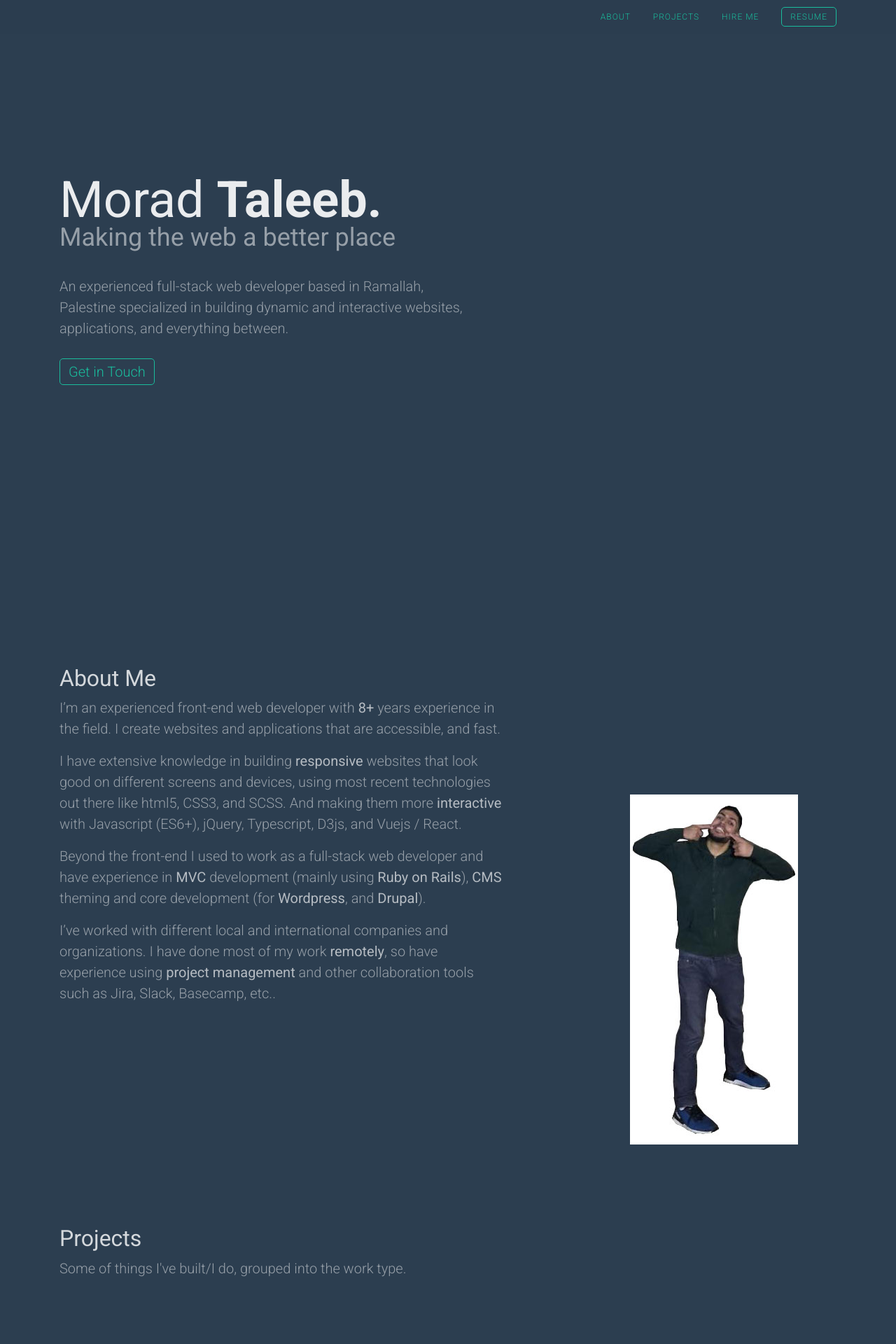
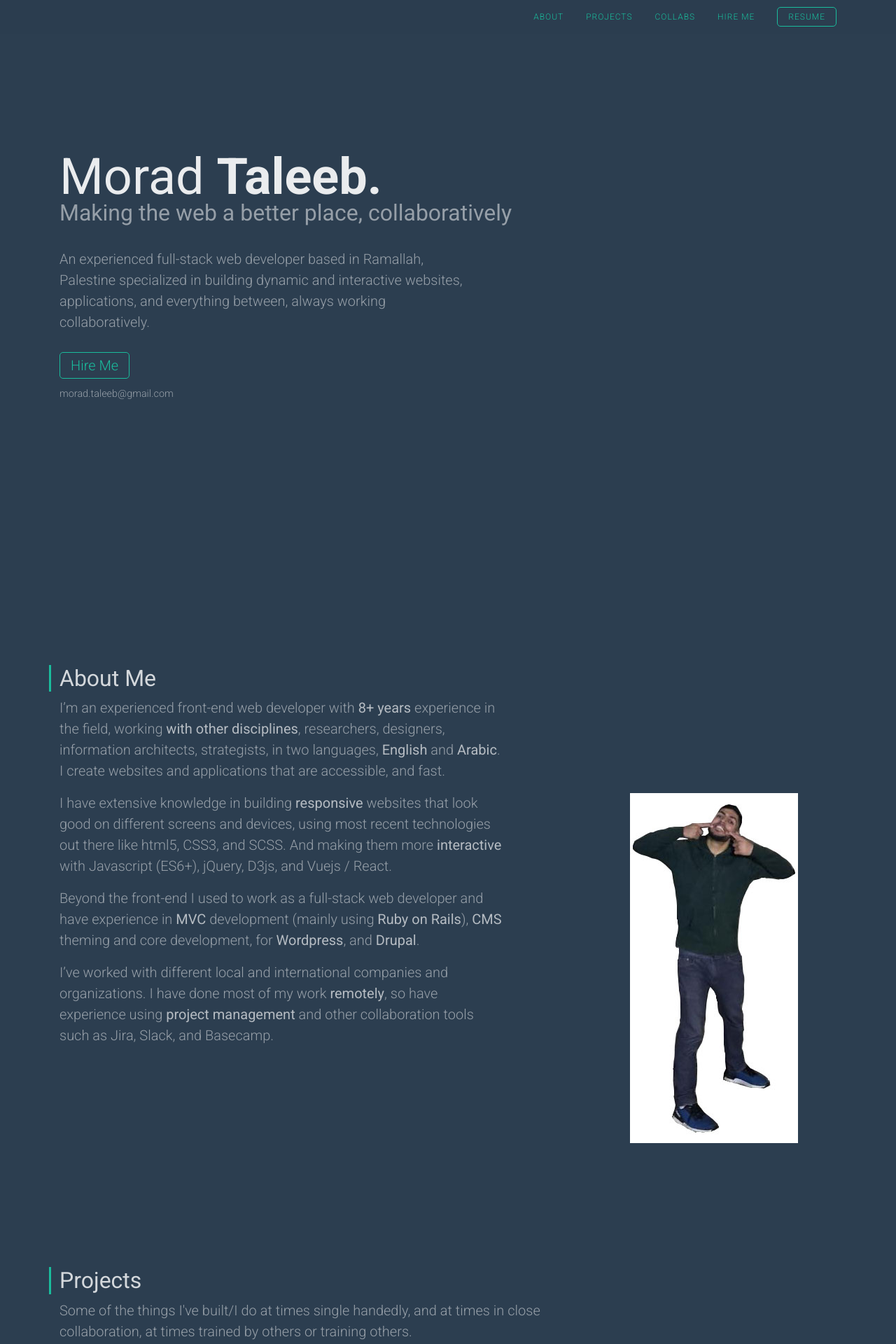
Before and after one commit to moradtaleeb/morad-website-v3, a PHP site: page / in a window 1280 px wide. Shown: the top 1920 px of the page at 70% size. Run offline with PHP 8.4, Linux system fonts and the light colour scheme.

Commit message:
Content update

```diff
--- a/home.html
+++ b/home.html
@@ -3,7 +3,7 @@
 <head>
   <title> Morad Taleeb | Full Stack Web Developer </title>
   <meta charset="utf-8" name="description" content="Morad Taleeb, a full stack web developer based in Ramallah, Palestine">
-  <meta charset="utf-8" name="keywords" content="Palestine, Ramallah, Remote, Freelancer, Wordpress, Drupal, Ruby on Rails, React, Reactjs, Firebase, MVC, CMS, Web Developer, Web Development, Web Consultancy, Web Consultant, Git, Javascript, Typescript, SPA, Vuejs, Mobile Development, Morad Taleeb">
+  <meta charset="utf-8" name="keywords" content="Freelance web developer, freelance Drupal developer, freelance Wordpress developer, freelance web consultant in Palestine, freelance web developer in Palestine, Drupal developer in Palestine, Wordpress developer in Palestine, Ramallah, Remote, Freelancer, Wordpress, Drupal, Ruby on Rails, React, Reactjs, Firebase, MVC, CMS, Web Developer, Web Development, Web Consultancy, Web Consultant, Git, Javascript, Typescript, SPA, Vuejs, Mobile Development, Morad Taleeb">
   <script src="https://code.jquery.com/jquery-3.5.1.min.js" integrity="sha256-9/aliU8dGd2tb6OSsuzixeV4y/faTqgFtohetphbbj0=" crossorigin="anonymous"></script>
   <link rel="stylesheet" href="https://maxcdn.bootstrapcdn.com/bootstrap/4.0.0/css/bootstrap.min.css" integrity="sha384-Gn5384xqQ1aoWXA+058RXPxPg6fy4IWvTNh0E263XmFcJlSAwiGgFAW/dAiS6JXm" crossorigin="anonymous">
   <link rel="preconnect" href="https://fonts.gstatic.com">
@@ -42,8 +42,9 @@
           <ul class="list-inline">
             <li class="list-inline-item"><a href="#about">About</a></li>
             <li class="list-inline-item"><a href="#projects">Projects</a></li>
+            <li class="list-inline-item"><a href="#collaborations">Collabs</a></li>
             <li class="list-inline-item"><a href="#hire-me">Hire Me</a></li>
-            <li class="list-inline-item"><a href="moradtaleeb.pdf" class="outlined">Resume</a></li>
+            <li class="list-inline-item"><a href="moradtaleeb.pdf" target="_blank" class="outlined">Resume</a></li>
           </ul>
         </nav>
       </div>
@@ -52,14 +53,15 @@
     <section id="intro">
       <div>
         <h1>Morad <b>Taleeb.</b></h1>
-        <h3>Making the web a better place</h3>
+        <h3>Making the web a better place, collaboratively</h3>
 
         <div class="intro-text">
-          <p>An experienced full-stack web developer based in Ramallah, Palestine specialized in building dynamic and interactive websites, applications, and everything between.</p>
+          <p>An experienced full-stack web developer based in Ramallah, Palestine specialized in building dynamic and interactive websites, applications, and everything between, always working collaboratively.</p>
         </div>
 
         <div>
-          <a href="mailto:morad.taleeb@gmail.com" class="outlined">Get in Touch</a>
+          <a href="mailto:morad.taleeb@gmail.com" class="outlined">Hire Me</a>
+          <p class="caption"> morad.taleeb@gmail.com </p>
         </div>
       </div>
     </section>
@@ -68,10 +70,10 @@
       <div class="row">
         <div class="col-md-7">
           <h2>About Me</h2>
-          <p>I’m an experienced front-end web developer with <b>8+</b> years experience in the field. I create websites and applications that are accessible, and fast.</p>
-          <p>I have extensive knowledge in building <b>responsive</b> websites that look good on different screens and devices, using most recent technologies out there like html5, CSS3, and SCSS. And making them more <b>interactive</b> with Javascript (ES6+), jQuery, Typescript, D3js, and Vuejs / React.</p>
-          <p>Beyond the front-end I used to work as a full-stack web developer and have experience in <b>MVC</b> development (mainly using <b>Ruby on Rails</b>), <b>CMS</b> theming and core development (for <b>Wordpress</b>, and <b>Drupal</b>).</p>
-          <p>I’ve worked with different local and international companies and organizations. I have done most of my work <b>remotely</b>, so have experience using <b>project management</b> and other collaboration tools such as Jira, Slack, Basecamp, etc..</p>
+          <p>I’m an experienced front-end web developer with <b><span id="years">8</span>+ years</b> experience in the field, working <b>with other disciplines</b>, researchers, designers, information architects, strategists, in two languages, <b>English</b> and <b>Arabic</b>. I create websites and applications that are accessible, and fast.</p>
+          <p>I have extensive knowledge in building <b>responsive</b> websites that look good on different screens and devices, using most recent technologies out there like html5, CSS3, and SCSS. And making them more <b>interactive</b> with Javascript (ES6+), jQuery, D3js, and Vuejs / React.</p>
+          <p>Beyond the front-end I used to work as a full-stack web developer and have experience in <b>MVC</b> development (mainly using <b>Ruby on Rails</b>), <b>CMS</b> theming and core development, for <b>Wordpress</b>, and <b>Drupal</b>.</p>
+          <p>I’ve worked with different local and international companies and organizations. I have done most of my work <b>remotely</b>, so have experience using <b>project management</b> and other collaboration tools such as Jira, Slack, and Basecamp.</p>
         </div>
         <div class="col-md-4 offset-md-1 rellax" data-rellax-speed="3" data-rellax-percentage="0.5">
           <div class="text-center">
@@ -83,7 +85,11 @@
 
     <section id="projects">
       <h2>Projects</h2>
-      <p> Some of things I've built/I do, grouped into the work type.</p>
+      <div class="row">
+        <div class="col-md-8">
+          <p> Some of the things I've built/I do at times single handedly, and at times in close collaboration, at times trained by others or training others. </p>
+        </div>
+      </div>
 
       <div class="projects-group">
         <div class="row">
@@ -221,6 +227,57 @@
 
     </section>
 
+    <section id="collaborations">
+      <h2>Collaborations</h2>
+      <div class="row mt-5">
+        <div class="col-md-4 content-center">
+          <a href="https://visualizingpalestine.org" target="_blank">
+            <img src="images/collabs/vp@2x.png" alt="Visualizing Palestine" title="Visualizing Palestine">
+          </a>
+        </div>
+        <div class="col-md-4 content-center">
+          <a href="https://www.eff.org" target="_blank">
+            <img src="images/collabs/eff@2x.png" alt="Electronic Frontier Foundation" title="Electronic Frontier Foundation">
+          </a>
+        </div>
+        <div class="col-md-4 content-center">
+          <a href="https://visualizingimpact.org" target="_blank">
+            <img src="images/collabs/vi@2x.png" alt="Visualizing Impact" title="Visualizing Impact">
+          </a>
+        </div>
+        <div class="col-md-4 content-center">
+          <a href="https://www.palmuseum.org" target="_blank">
+            <img class="square-logo" src="images/collabs/palmuseum@2x.png" alt="Palestinian Museum" title="Palestinian Museum">
+          </a>
+        </div>
+        <div class="col-md-4 content-center">
+          <a href="https://calib.ro/" target="_blank">
+            <img src="images/collabs/calibro@2x.png" alt="Calibro" title="Calibro">
+          </a>
+        </div>
+        <div class="col-md-4 content-center">
+          <a href="https://econstruct.co" target="_blank">
+            <img src="images/collabs/econstruct@2x.png" alt="e.construct" title="e.construct">
+          </a>
+        </div>
+        <div class="col-md-4 content-center">
+          <a href="https://pngo.org" target="_blank">
+            <img class="square-logo" src="images/collabs/pngo2@2x.png" alt="PNGO" title="Palestinian Non-Governmental Organizations">
+          </a>
+        </div>
+        <div class="col-md-4 content-center">
+          <a href="https://www.zaccak.com" target="_blank">
+            <img src="images/collabs/zaccak@2x.png" alt="Zaccak Solutions" title="Zaccak Solutions">
+          </a>
+        </div>
+        <div class="col-md-4 content-center">
+          <a href="https://www.unops.org" target="_blank">
+            <img src="images/collabs/unops@2x.png" alt="UNOPS" title="UNOPS">
+          </a>
+        </div>
+      </div>
+    </section>
+
     <section id="hire-me">
       <h2>Hire Me</h2>
       <div class="row">
@@ -233,7 +290,7 @@
           <h4> Web/Mobile Development </h4>
           <p>For web and mobile development I take into consideration websites and apps load <b>fast</b>, <b>adaptive</b> to any device or screen size, <b>easy</b> to use, <b>search</b> engines friendly, <b>secure</b>, and as <b>dynamic/customized</b> as needed.</p>
         </div>
-        <div class="col-md-6">
+        <div class="col-md-5 offset-md-1">
           <h4> Web Consultancy </h4>
           <p> In cases you already have an existing team, an existing web app/project, or a startup, and you would still use some help, let's talk and see how I can help. I'll fit in very quickly. </p>
         </div>
@@ -241,10 +298,11 @@
 
       <div class="my-2">
         <a href="mailto:morad.taleeb@gmail.com" class="outlined">Get in Touch</a>
+        <p class="caption"> morad.taleeb@gmail.com </p>
       </div>
 
       <div class="my-5">
-        <p class="mb-1"> Or find me somewhere else on the web.</p>
+        <p class="mb-1"> Find me somewhere else on the web </p>
         <ul class="list-inline text-small">
           <li class="list-inline-item">01 <a href="http://linkedin.com/in/moradtaleeb" target="_blank">Linkedin</a> </li>
           <li class="list-inline-item">02 <a href="http://github.com/moradtaleeb" target="_blank">Github</a> </li>
--- a/scripts/script.js
+++ b/scripts/script.js
@@ -1,5 +1,7 @@
 $(document).ready(function() {
   var rellax = new Rellax('.rellax');
+
+  $("#years").html(new Date().getFullYear() - 2012);
 
   $("a").on('click', function(event) {
     if (this.hash !== "") {
--- a/styles/style.css
+++ b/styles/style.css
@@ -1,5 +1,5 @@
 html {
-  scroll-behavior: smooth;
+  /*scroll-behavior: smooth;*/
   overflow-x: hidden;
 }
 
@@ -20,6 +20,21 @@ p b {
   min-height: 100vh;
 }
 
+#collaborations a {
+  display: block;
+  text-align: center;
+  width: 100%;
+  margin: 50px 0;
+}
+#collaborations img {
+  max-width: 100%;
+  max-height: 60px;
+  filter: grayscale(1);
+}
+#collaborations img.square-logo {
+  max-height: 90px;
+}
+
 section {
   padding-top: 150px;
   padding-bottom: 150px;
@@ -34,10 +49,21 @@ h1 {
 
 h2 {
   color: rgba(255,255,255,0.8);
+  /*text-transform: uppercase;*/
+  position: relative;
+}
+h2:before {
+  content: "";
+  position: absolute;
+  left: -15px;
+  top: 0;
+  height: 100%;
+  width: 3px;
+  background: #1abc9c;
 }
 
 h3 {
-  font-size: 2.25rem;
+  font-size: 2rem;
 }
 
 h4 {
@@ -60,7 +86,7 @@ a {
 a.outlined {
   border-radius: 5px;
   border: 1px solid;
-  padding: 6px 12px;
+  padding: 6px 15px;
 }
 
 a:hover, a:focus {
@@ -179,11 +205,16 @@ footer p:first-child {
 }
 
 @media (max-width: 767px) {
+  header nav {
+    float: left;
+    letter-spacing: 0.2px;
+  }
   .projects-group .row .col-md-5:nth-child(2) .project {
     margin-top: 160px;
   }
   header nav ul li:not(:last-child) {
-    margin-right: 0.75rem !important;
+    margin-right: 0.8rem !important;
+    padding-bottom: 1rem;
   }
   footer p.caption {
     font-size: 0.7rem;
```
Also changed, not shown: images/collabs/calibro@2x.png (added), images/collabs/econstruct.png (added), images/collabs/econstruct0@2x.png (added), images/collabs/econstruct@2x.png (added), images/collabs/eff@2x.png (added), images/collabs/palmuseum@2x.png (added), images/collabs/pngo.png (added), images/collabs/pngo2@2x.png (added), images/collabs/pngo@2x.png (added), images/collabs/unops@2x.png (added), images/collabs/vi@2x.png (added), images/collabs/vp@2x.png (added), images/collabs/zaccak@2x.png (added).
